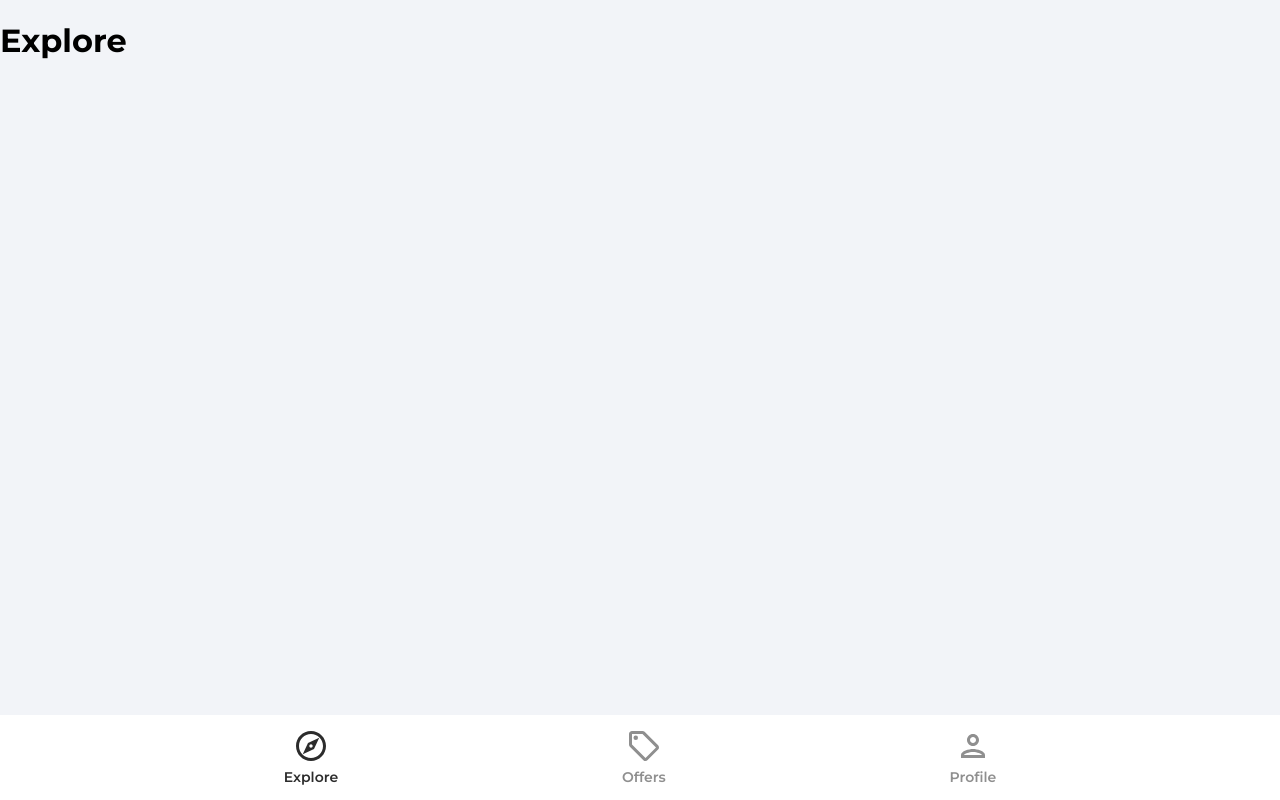
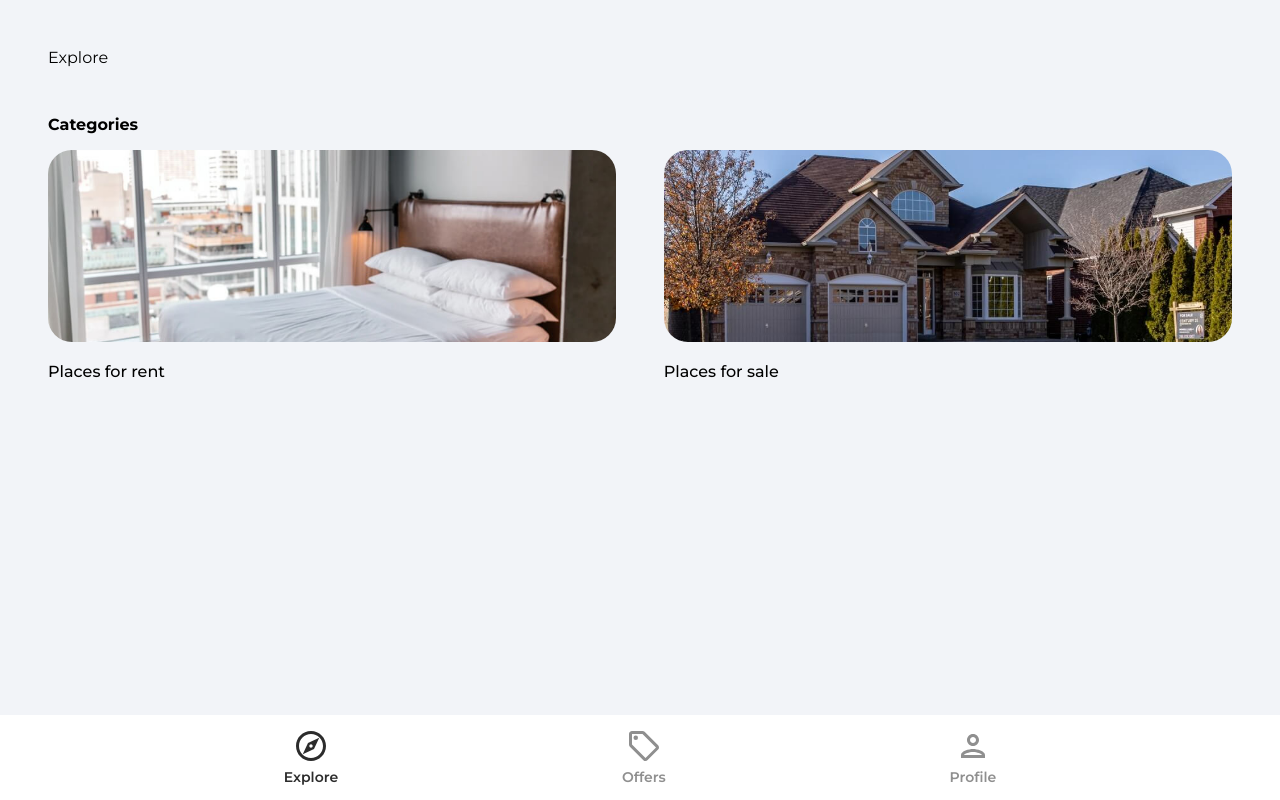
Before and after one commit to Iftee97/house-marketplace-react-firebase9, a React (Create React App) app: page / in a window 1280 px wide. Built offline with nearby package versions, Linux system fonts and the light colour scheme; no server answers.

Commit message:
added content to Explore page and created Category page

```diff
--- a/src/App.js
+++ b/src/App.js
@@ -6,6 +6,7 @@
 // pages and components
 import Navbar from './components/Navbar'
 import Explore from './pages/Explore'
+import Category from './pages/Category'
 import Offers from './pages/Offers'
 import Profile from './pages/Profile'
 import SignIn from './pages/SignIn'
@@ -29,6 +30,10 @@
           <Route
             path='/offers'
             element={<Offers />}
+          />
+          <Route
+            path='/category/:categoryName'
+            element={<Category />}
           />
           <Route
             path='/profile'
--- /dev/null
+++ b/src/pages/Category.jsx
@@ -0,0 +1,9 @@
+import React from 'react'
+
+const Category = () => {
+  return (
+    <div>Category</div>
+  )
+}
+
+export default Category
--- a/src/pages/Explore.jsx
+++ b/src/pages/Explore.jsx
@@ -1,9 +1,38 @@
 import React from 'react'
+import { Link } from 'react-router-dom'
+import rentCategoryImage from '../assets/jpg/rentCategoryImage.jpg'
+import sellCategoryImage from '../assets/jpg/sellCategoryImage.jpg'
 
 const Explore = () => {
   return (
-    <div>
-      <h1>Explore</h1>
+    <div className='explore'>
+      <header>
+        <p className='paheHeader'>Explore</p>
+      </header>
+
+      <main>
+        {/* slider component */}
+
+        <p className="exploreCategoryHeading">Categories</p>
+        <div className="exploreCategories">
+          <Link to='/category/rent'>
+            <img
+              src={rentCategoryImage}
+              alt="rent"
+              className='exploreCategoryImg'
+            />
+            <p className="exploreCategoryName">Places for rent</p>
+          </Link>
+          <Link to='/category/sell'>
+            <img
+              src={sellCategoryImage}
+              alt="sell"
+              className='exploreCategoryImg'
+            />
+            <p className="exploreCategoryName">Places for sale</p>
+          </Link>
+        </div>
+      </main>
     </div>
   )
 }
```
